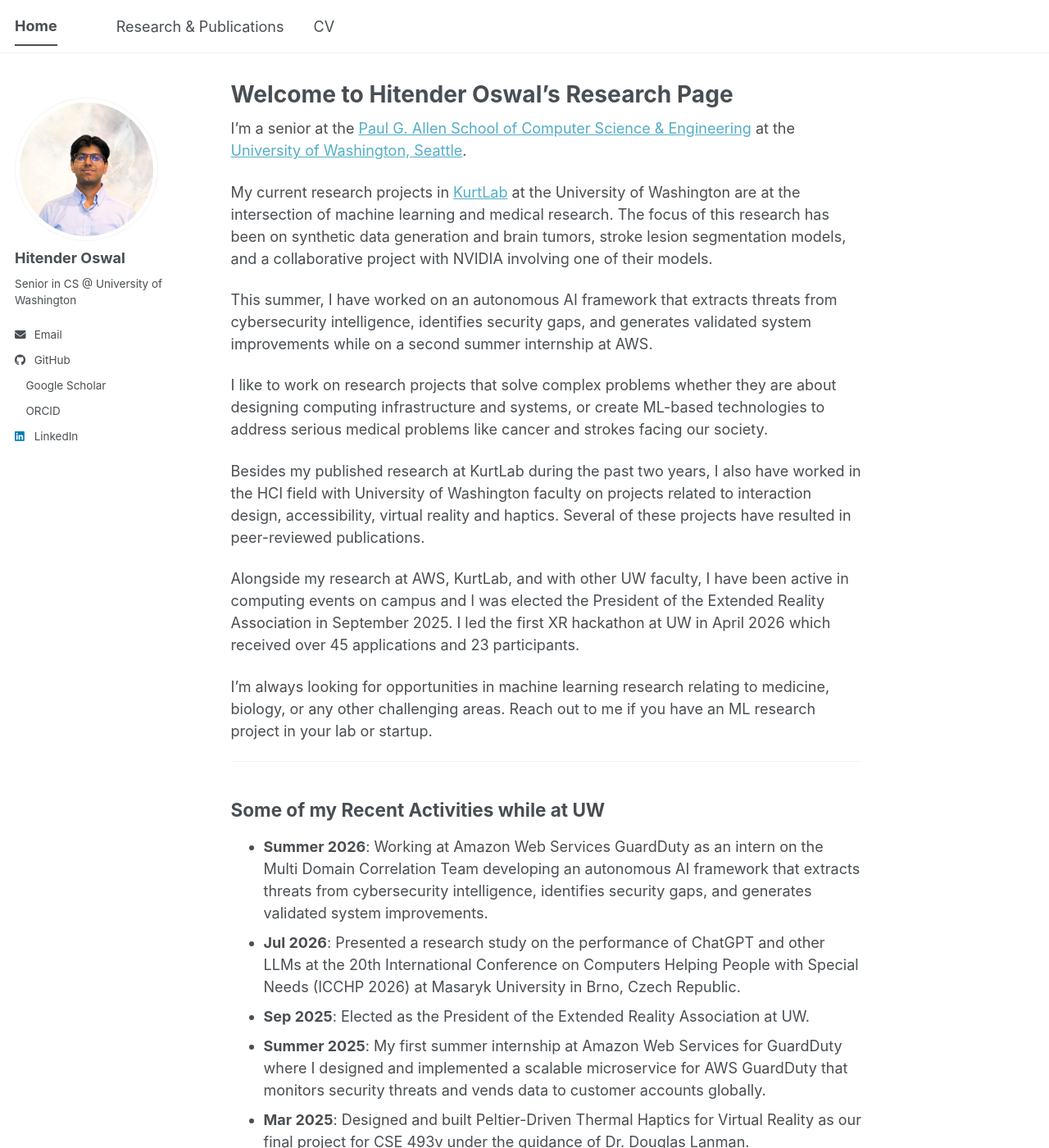
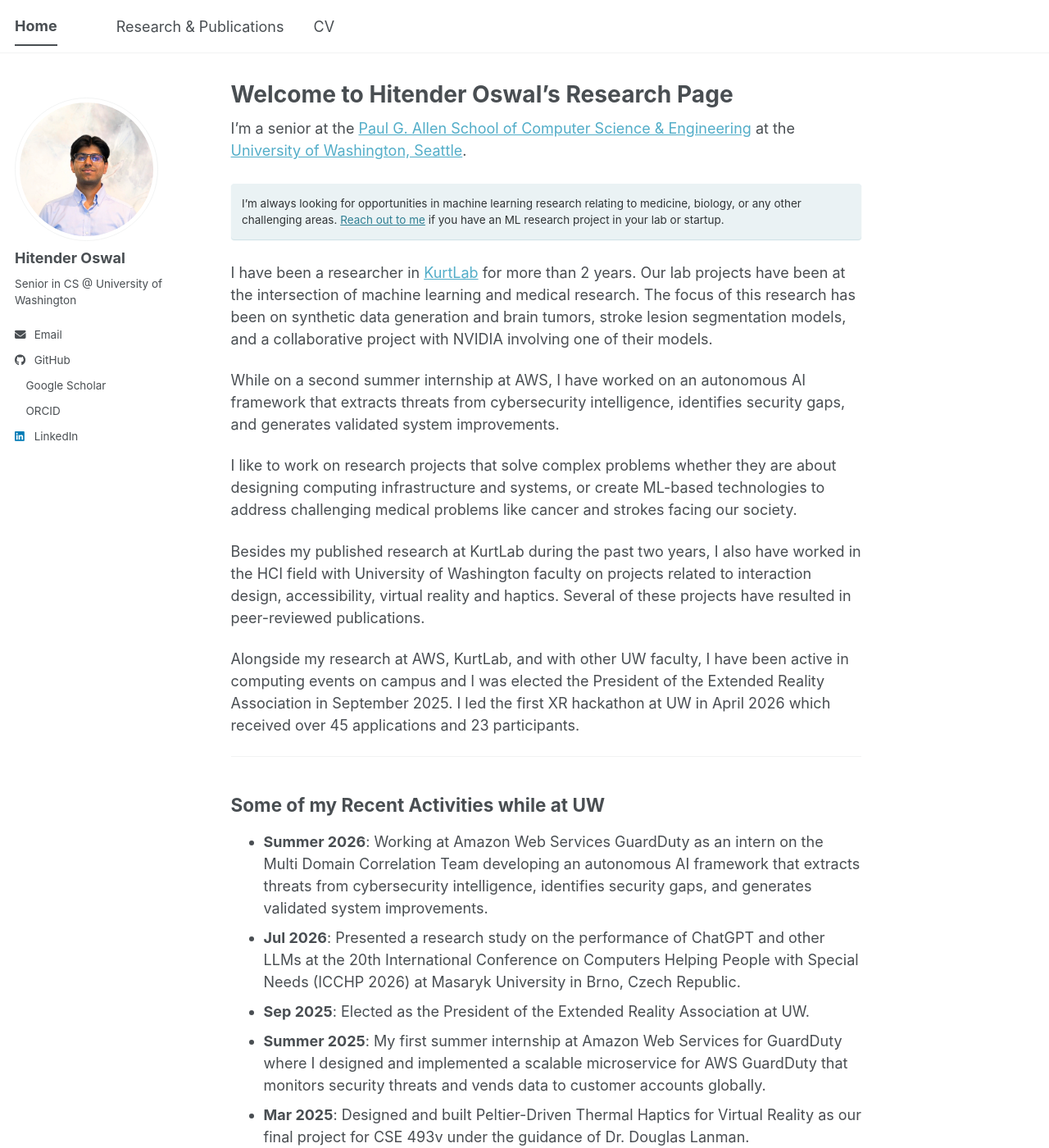
Before and after one commit to HitenderOswal/HitenderOswal.github.io, a Jekyll site: the page built from _pages/about.md, in a window 1280 px wide and 1400 px high. Shown: the whole window at 82% size. Built offline with Jekyll 4.4.1, drawn with Linux system fonts in a browser that asks for light colours; a style sheet for code colours, icons or effects is not loaded.

Commit message:
Highlight research opportunity callout in about.md

```diff
--- a/_pages/about.md
+++ b/_pages/about.md
@@ -9,17 +9,19 @@ redirect_from:
 
 I'm a senior at the [Paul G. Allen School of Computer Science & Engineering](https://www.cs.washington.edu/) at the [University of Washington, Seattle](https://www.washington.edu/).
 
-My current research projects in [KurtLab](https://www.kurtlab.com/) at the University of Washington are at the intersection of machine learning and medical research. The focus of this research has been on synthetic data generation and brain tumors, stroke lesion segmentation models, and a collaborative project with NVIDIA involving one of their models.
+<div class="notice--info" markdown="1">
+I'm always looking for opportunities in machine learning research relating to medicine, biology, or any other challenging areas. [Reach out to me](mailto:hitender@cs.washington.edu) if you have an ML research project in your lab or startup.
+</div>
 
-This summer, I have worked on an autonomous AI framework that extracts threats from cybersecurity intelligence, identifies security gaps, and generates validated system improvements while on a second summer internship at AWS.
+I have been a researcher in [KurtLab](https://www.kurtlab.com/) for more than 2 years. Our lab projects have been at the intersection of machine learning and medical research. The focus of this research has been on synthetic data generation and brain tumors, stroke lesion segmentation models, and a collaborative project with NVIDIA involving one of their models.
 
-I like to work on research projects that solve complex problems whether they are about designing computing infrastructure and systems, or create ML-based technologies to address serious medical problems like cancer and strokes facing our society.
+While on a second summer internship at AWS, I have worked on an autonomous AI framework that extracts threats from cybersecurity intelligence, identifies security gaps, and generates validated system improvements.
+
+I like to work on research projects that solve complex problems whether they are about designing computing infrastructure and systems, or create ML-based technologies to address challenging medical problems like cancer and strokes facing our society.
 
 Besides my published research at KurtLab during the past two years, I also have worked in the HCI field with University of Washington faculty on projects related to interaction design, accessibility, virtual reality and haptics. Several of these projects have resulted in peer-reviewed publications.
 
 Alongside my research at AWS, KurtLab, and with other UW faculty, I have been active in computing events on campus and I was elected the President of the Extended Reality Association in September 2025. I led the first XR hackathon at UW in April 2026 which received over 45 applications and 23 participants.
-
-I'm always looking for opportunities in machine learning research relating to medicine, biology, or any other challenging areas. Reach out to me if you have an ML research project in your lab or startup.
 
 ---
 
```
